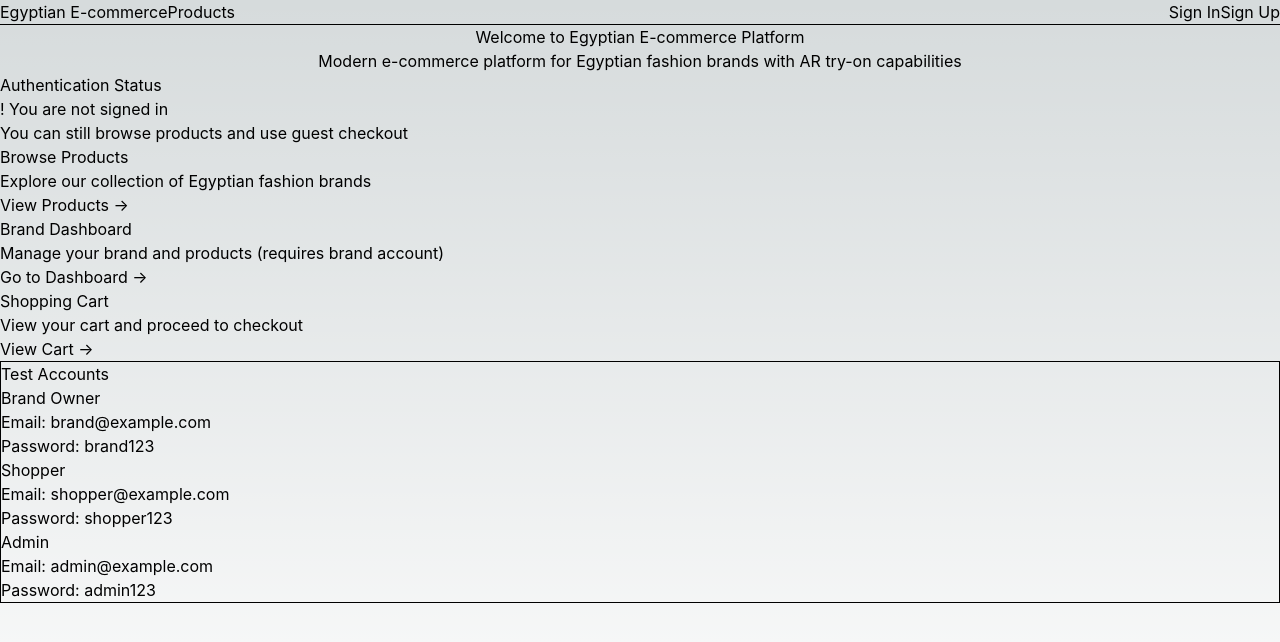
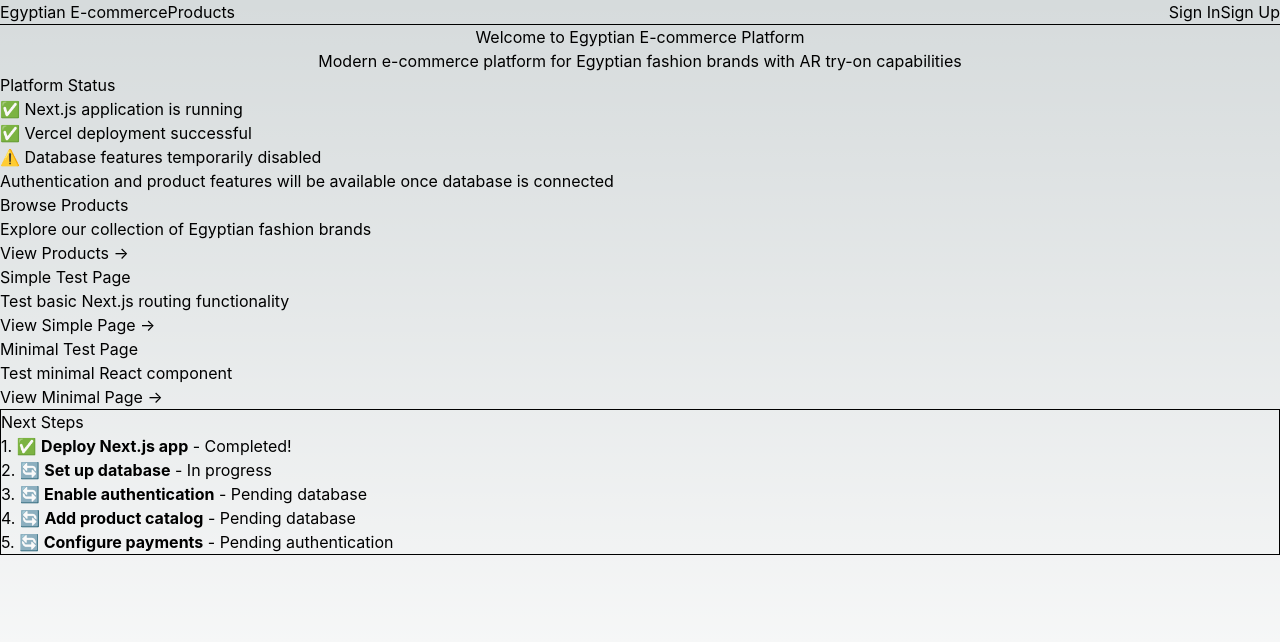
Before and after one commit to mmalnaggar/luxury-ecommerce, a Next.js app: page / in a window 1280 px wide. Shown: the top 642 px of the page. Built offline with nearby package versions, Linux system fonts and the light colour scheme; no server answers.

Commit message:
Fix home page to work without NextAuth/Prisma dependencies

```diff
--- a/app/page.tsx
+++ b/app/page.tsx
@@ -1,19 +1,7 @@
-'use client'
-
-import { useSession } from 'next-auth/react'
+import React from 'react'
 import Link from 'next/link'
 
 export default function Home() {
-  const { data: session, status } = useSession()
-
-  if (status === 'loading') {
-    return (
-      <div className="min-h-screen flex items-center justify-center">
-        <div className="text-lg">Loading...</div>
-      </div>
-    )
-  }
-
   return (
     <div className="min-h-screen bg-gray-50">
       {/* Main Content */}
@@ -27,28 +15,19 @@
           </p>
         </div>
 
-        {/* Authentication Status */}
+        {/* Status */}
         <div className="mt-12 bg-white rounded-lg shadow p-6">
           <h3 className="text-lg font-medium text-gray-900 mb-4">
-            Authentication Status
+            Platform Status
           </h3>
-
-          {session ? (
-            <div className="space-y-2">
-              <p className="text-green-600">✓ You are signed in</p>
-              <p><strong>Name:</strong> {session.user?.name}</p>
-              <p><strong>Email:</strong> {session.user?.email}</p>
-              <p><strong>Role:</strong> {(session.user as { role?: string })?.role}</p>
-              <p><strong>User ID:</strong> {(session.user as { id?: string })?.id}</p>
-            </div>
-          ) : (
-            <div className="space-y-2">
-              <p className="text-yellow-600">! You are not signed in</p>
-              <p className="text-sm text-gray-600">
-                You can still browse products and use guest checkout
-              </p>
-            </div>
-          )}
+          <div className="space-y-2">
+            <p className="text-green-600">✅ Next.js application is running</p>
+            <p className="text-green-600">✅ Vercel deployment successful</p>
+            <p className="text-yellow-600">⚠️ Database features temporarily disabled</p>
+            <p className="text-sm text-gray-600">
+              Authentication and product features will be available once database is connected
+            </p>
+          </div>
         </div>
 
         {/* Feature Links */}
@@ -70,56 +49,46 @@
 
           <div className="bg-white rounded-lg shadow p-6">
             <h4 className="text-lg font-medium text-gray-900 mb-2">
-              Brand Dashboard
+              Simple Test Page
             </h4>
             <p className="text-gray-600 text-sm mb-4">
-              Manage your brand and products {!session ? '(requires brand account)' : ''}
+              Test basic Next.js routing functionality
             </p>
             <Link
-              href="/dashboard"
+              href="/simple"
               className="text-indigo-600 hover:text-indigo-500 text-sm font-medium"
             >
-              Go to Dashboard →
+              View Simple Page →
             </Link>
           </div>
 
           <div className="bg-white rounded-lg shadow p-6">
             <h4 className="text-lg font-medium text-gray-900 mb-2">
-              Shopping Cart
+              Minimal Test Page
             </h4>
             <p className="text-gray-600 text-sm mb-4">
-              View your cart and proceed to checkout
+              Test minimal React component
             </p>
             <Link
-              href="/cart"
+              href="/minimal"
               className="text-indigo-600 hover:text-indigo-500 text-sm font-medium"
             >
-              View Cart →
+              View Minimal Page →
             </Link>
           </div>
         </div>
 
-        {/* Test Accounts Info */}
+        {/* Next Steps */}
         <div className="mt-8 bg-blue-50 border border-blue-200 rounded-lg p-6">
           <h3 className="text-lg font-medium text-blue-900 mb-4">
-            Test Accounts
+            Next Steps
           </h3>
-          <div className="grid grid-cols-1 md:grid-cols-3 gap-4 text-sm">
-            <div>
-              <p className="font-medium text-blue-900">Brand Owner</p>
-              <p className="text-blue-700">Email: brand@example.com</p>
-              <p className="text-blue-700">Password: brand123</p>
-            </div>
-            <div>
-              <p className="font-medium text-blue-900">Shopper</p>
-              <p className="text-blue-700">Email: shopper@example.com</p>
-              <p className="text-blue-700">Password: shopper123</p>
-            </div>
-            <div>
-              <p className="font-medium text-blue-900">Admin</p>
-              <p className="text-blue-700">Email: admin@example.com</p>
-              <p className="text-blue-700">Password: admin123</p>
-            </div>
+          <div className="space-y-2 text-sm">
+            <p>1. ✅ <strong>Deploy Next.js app</strong> - Completed!</p>
+            <p>2. 🔄 <strong>Set up database</strong> - In progress</p>
+            <p>3. 🔄 <strong>Enable authentication</strong> - Pending database</p>
+            <p>4. 🔄 <strong>Add product catalog</strong> - Pending database</p>
+            <p>5. 🔄 <strong>Configure payments</strong> - Pending authentication</p>
           </div>
         </div>
       </main>
```
Also changed, not shown: vercel.json.
